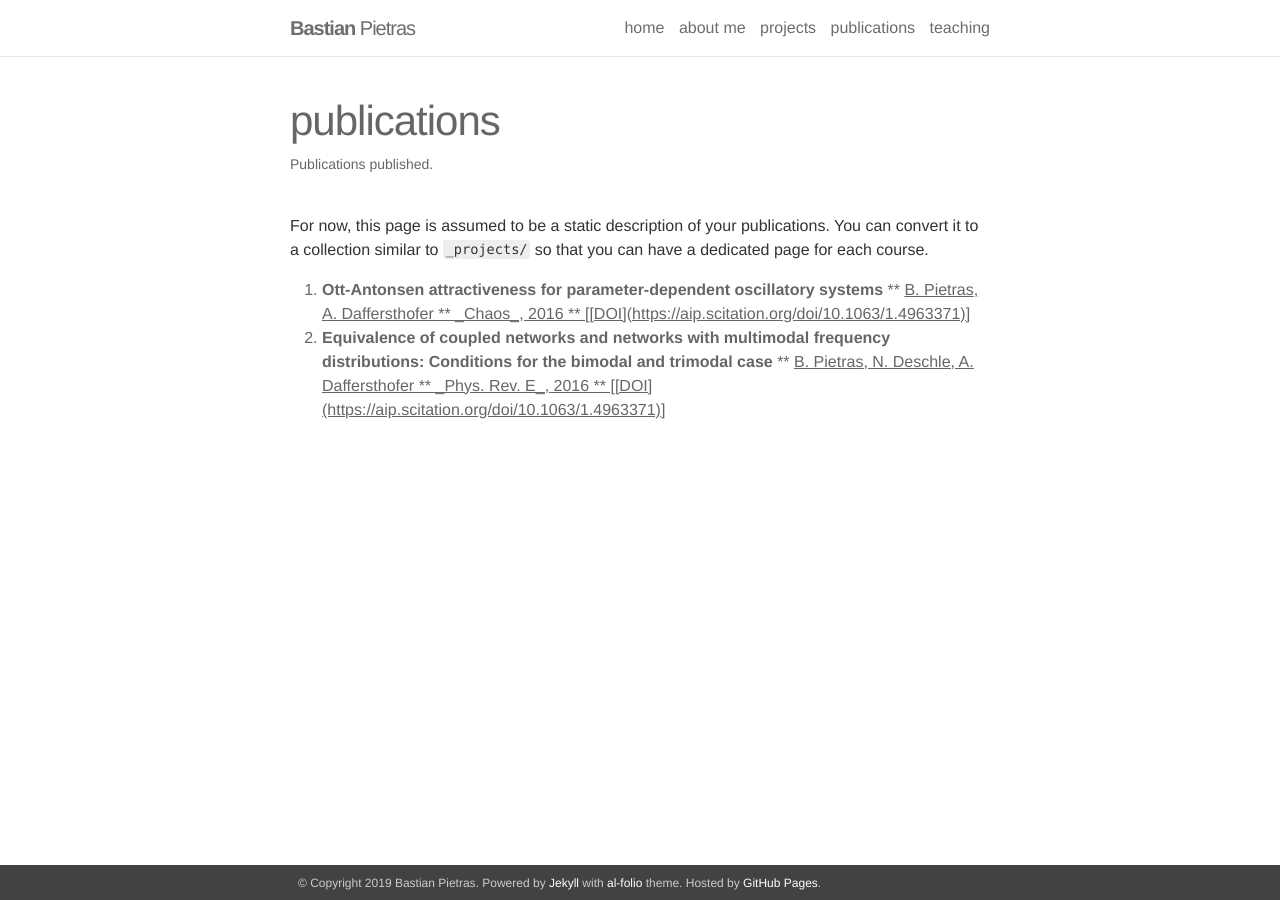
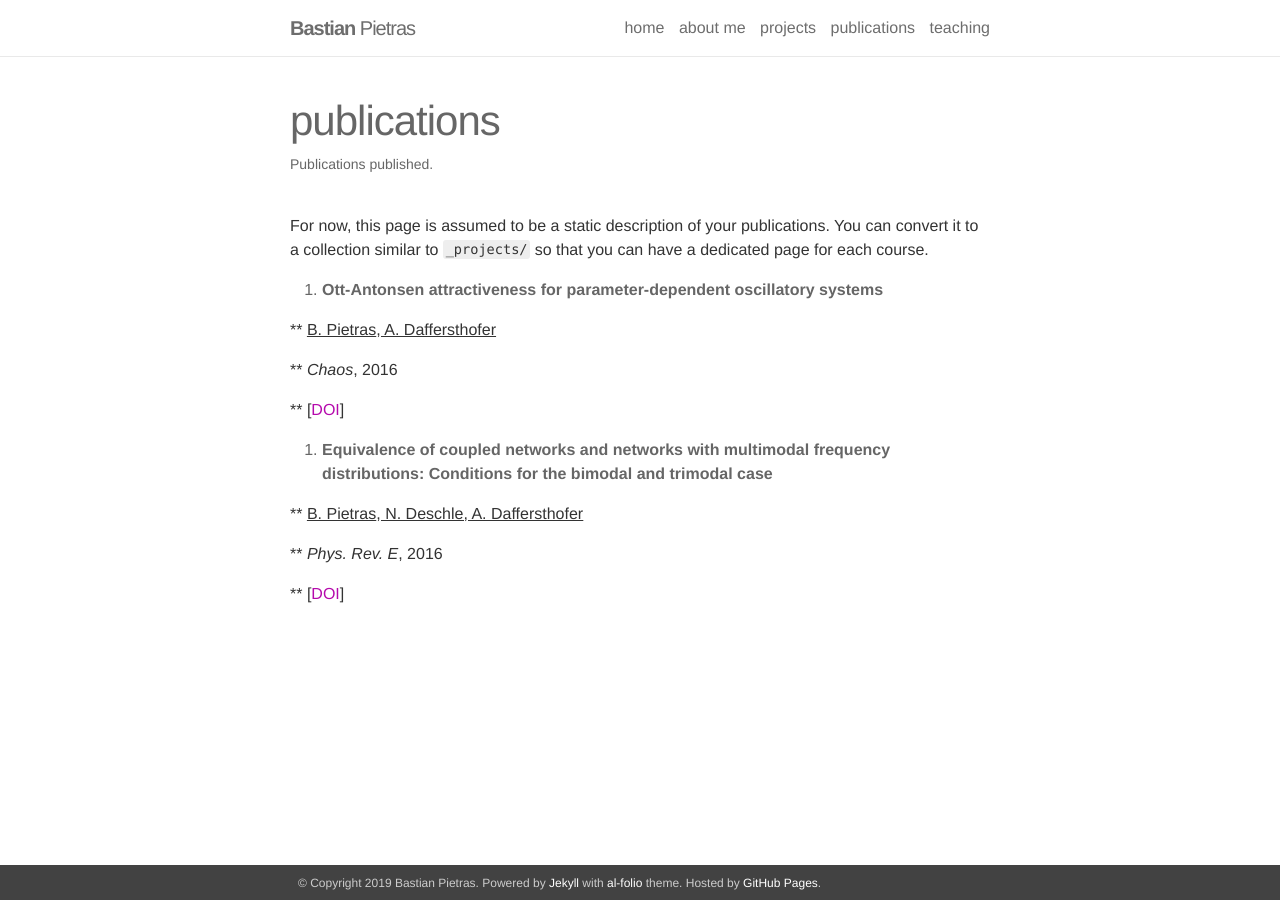
Before and after one commit to BastianPietras/bastianpietras.github.io, a Jekyll site: the page built from _pages/publications.md, in a window 1280 px wide. Built offline with Jekyll 4.4.1, drawn with Linux system fonts in a browser that asks for light colours; part of the change alters nothing that is shown.

```diff
--- a/_pages/publications.md
+++ b/_pages/publications.md
@@ -7,13 +7,20 @@ description: Publications published.
 
 For now, this page is assumed to be a static description of your publications. You can convert it to a collection similar to `_projects/` so that you can have a dedicated page for each course.
 
-0. **Ott-Antonsen attractiveness for parameter-dependent oscillatory systems**
+1. **Ott-Antonsen attractiveness for parameter-dependent oscillatory systems**
+
 ** <u>B. Pietras<u>, A. Daffersthofer
+
 ** _Chaos_, 2016
+
 ** [[DOI](https://aip.scitation.org/doi/10.1063/1.4963371)]
-0. **Equivalence of coupled networks and networks with multimodal frequency distributions: Conditions for the bimodal and trimodal case**
+
+1. **Equivalence of coupled networks and networks with multimodal frequency distributions: Conditions for the bimodal and trimodal case**
+
 ** <u>B. Pietras<u>, N. Deschle, A. Daffersthofer
+
 ** _Phys. Rev. E_, 2016
+
 ** [[DOI](https://aip.scitation.org/doi/10.1063/1.4963371)]
 
 {: reversed="reversed"}
```
